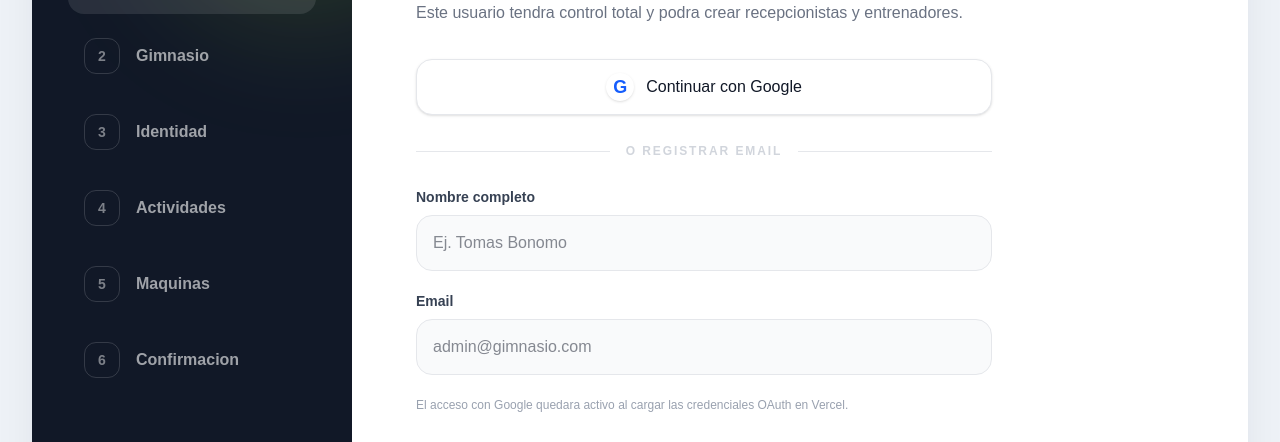
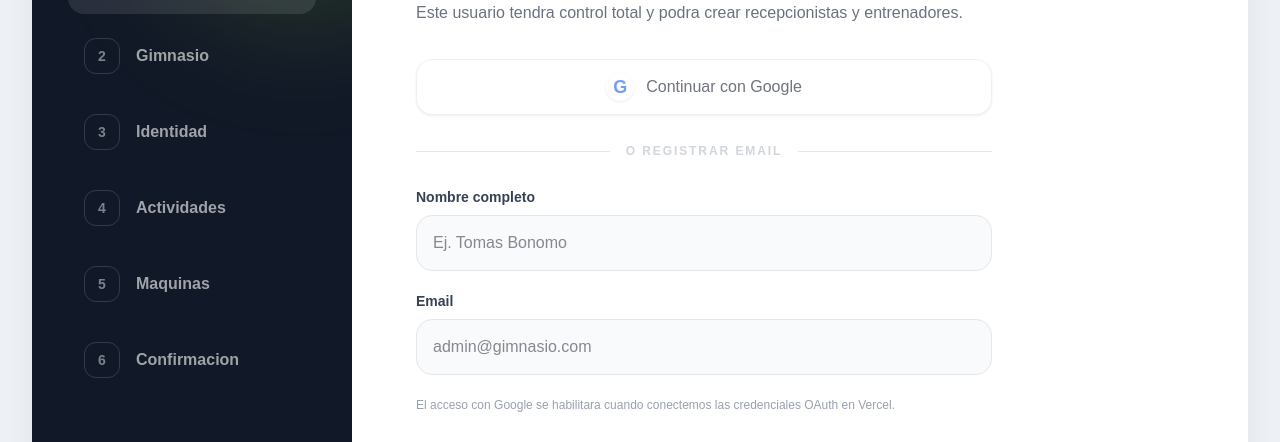
Before and after one commit to Tomi2837/GYMapps, a Next.js app: page /onboarding in a window 1280 px wide. Shown: the part 194-636 px from the top of the page. Built offline with nearby package versions, Linux system fonts and the light colour scheme.

Commit message:
fix: make pending Google access state explicit

```diff
--- a/src/app/onboarding/step-admin.tsx
+++ b/src/app/onboarding/step-admin.tsx
@@ -13,7 +13,8 @@ export function StepAdmin({ value, onChange }: { value: AdminSetup; onChange: (v
 
       <button
         type="button"
-        className="mt-8 flex h-14 w-full max-w-xl items-center justify-center gap-3 rounded-2xl border border-gray-200 bg-white font-bold text-[#111827] shadow-sm transition hover:bg-gray-50"
+        disabled
+        className="mt-8 flex h-14 w-full max-w-xl cursor-not-allowed items-center justify-center gap-3 rounded-2xl border border-gray-200 bg-white font-bold text-[#111827] opacity-60 shadow-sm"
       >
         <span className="grid h-7 w-7 place-items-center rounded-full bg-white text-lg font-black text-blue-600 shadow">G</span>
         Continuar con Google
@@ -48,7 +49,7 @@ export function StepAdmin({ value, onChange }: { value: AdminSetup; onChange: (v
       </div>
 
       <p className="mt-5 max-w-xl text-xs leading-5 text-gray-400">
-        El acceso con Google quedara activo al cargar las credenciales OAuth en Vercel.
+        El acceso con Google se habilitara cuando conectemos las credenciales OAuth en Vercel.
       </p>
     </div>
   );
```
